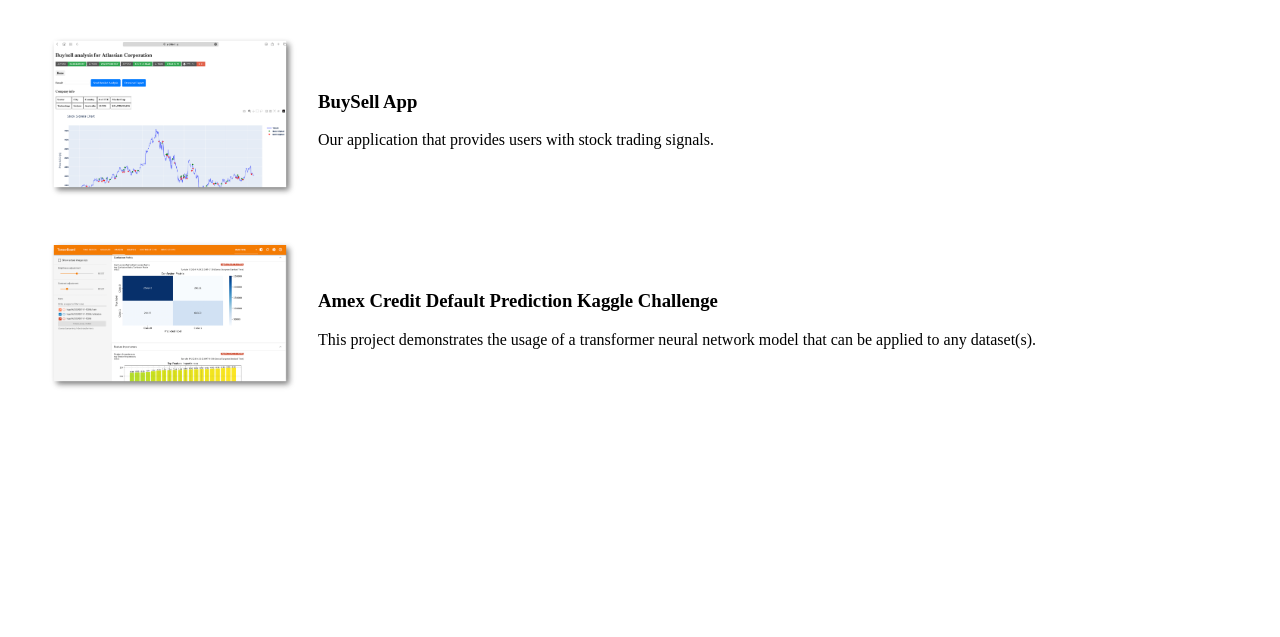
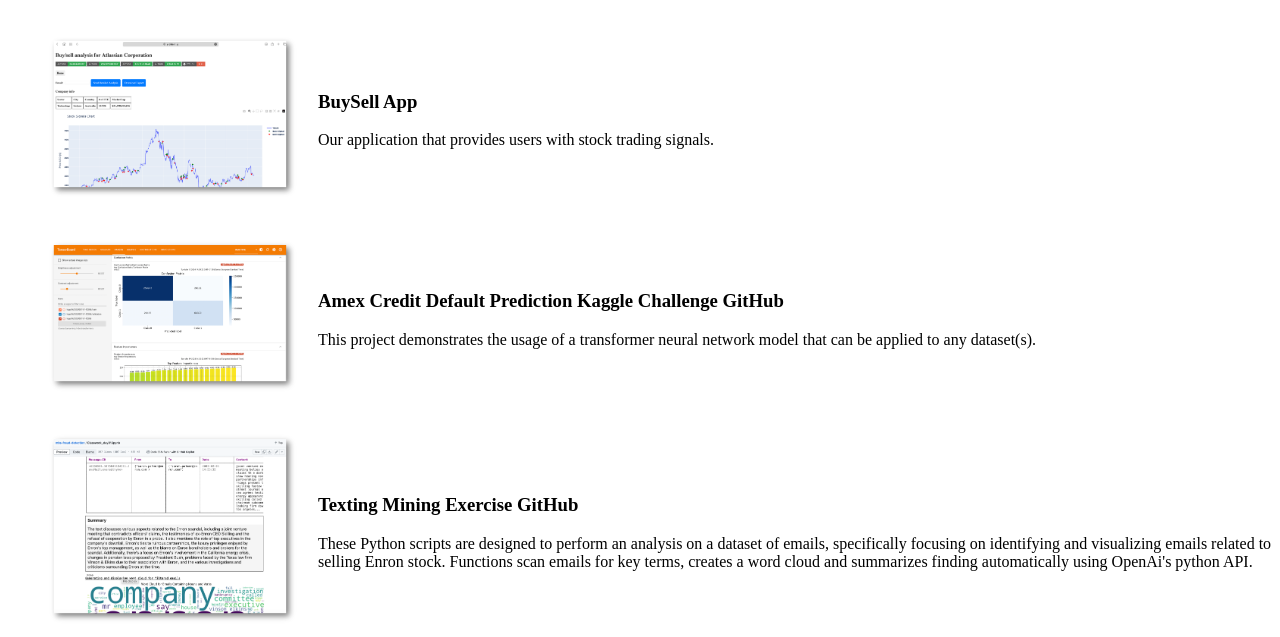
Before and after one commit to Dandata0101/mbs-Stock-signal-project, a Flask app: page / in a window 1280 px wide. Shown: the part 331-968 px from the top of the page. Before the commit the page ends 719 px from the top, so only its background shows below. Run offline with Flask 3, Linux system fonts and the light colour scheme.

Commit message:
update home page

```diff
--- a/templates/home.html
+++ b/templates/home.html
@@ -74,9 +74,25 @@
             <img src="{{ url_for('static', filename='homeimages/tensor.png') }}" alt="Descriptive Text for New Image">
         </a>
         <div class="text">
-            <h3>Amex Credit Default Prediction Kaggle Challenge</h3>
+            <h3>Amex Credit Default Prediction Kaggle Challenge GitHub</h3>
             <p>This project demonstrates the usage of a transformer neural network model that can be applied to any dataset(s).</p>
         </div>
     </div>
     </body>
+
+    <br><br>
+
+    <!-- Image and Text Combo -->
+    <div class="image-text-combo">
+        <!-- Update the href attribute with the actual URL to your GitHub project -->
+        <a href="https://github.com/Dandata0101/mbs-fraud-detection/blob/main/Classwork_day01.ipynb">
+            <img src="{{ url_for('static', filename='homeimages/textmining.png') }}" alt="text mining">
+        </a>
+        <div class="text">
+            <h3> Texting Mining Exercise GitHub</h3>
+            <p>These Python scripts are designed to perform an analysis on a dataset of emails, specifically focusing on identifying and visualizing emails related to selling Enron stock. Functions scan emails for key terms, creates a word cloud and summarizes finding automatically using OpenAi's python API.</p>
+        </div>
+    </div>
+    </body>
+
     </html>
```
Also changed, not shown: static/homeimages/textmining.png (added).
